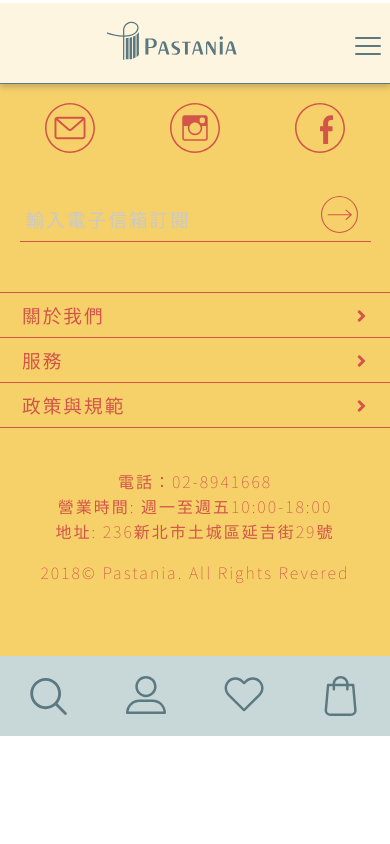
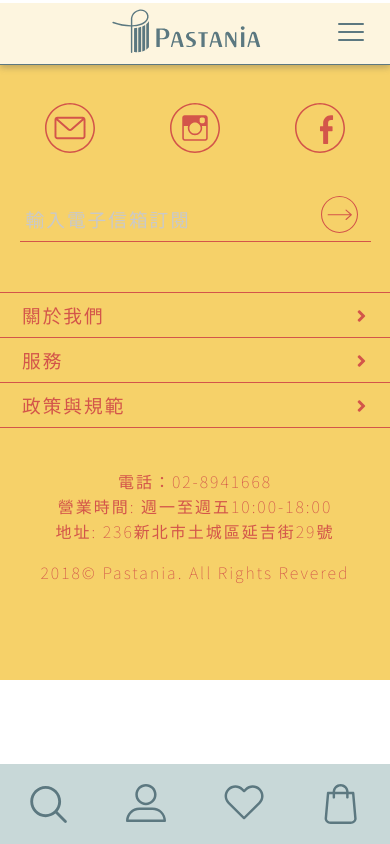
Before and after one commit to ElodieLin/Pastania, a PHP site: page /index.php in a window 390 px wide. Run offline with PHP 8.4, Linux system fonts and the light colour scheme; some libraries are stand-ins or nearby versions; some web fonts are replaced.

Commit message:
手機與桌機的rwd調整

```diff
--- a/__navbar.php
+++ b/__navbar.php
@@ -45,6 +45,18 @@
     width: 70%;
   }
 
+  @media screen and (max-width: 900px) {
+    .w_nav li{
+      transform: scale(.8);
+    }
+  }
+
+  @media screen and (max-width: 650px) {
+    .w_nav li{
+      transform: scale(.6);
+    }
+  }
+
   /*--------- 以下上為內容物大盒子 ---------*/
 
   /*--------- 以下為白色背景 ---------*/
@@ -68,6 +80,23 @@
   .w_nav_logo_box img {
     width: 140px;
   }
+
+
+  @media screen and (max-width: 900px) {
+    .w_nav_logo_box img {
+      width: 100px;
+    }
+  }
+
+  /*@media screen and (max-width: 650px) {*/
+    /*.w_nav_logo_box img*/
+      /*width: 150px;*/
+    /*}*/
+  /*}*/
+
+
+
+
 
   /*--------- 以上為logo區域 ---------*/
 
@@ -175,6 +204,12 @@
     display: none;
   }
 
+  @media screen and (max-width: 900px) {
+    .w_nav_icon_box {
+      transform: scale(.8);
+    }
+  }
+
   /*--------- 以上為icon區域 ---------*/
 
   /*---------- search_bar -----------*/
@@ -186,6 +221,7 @@
     border: none;
     border-bottom: 1px solid #5C7880;
     max-width: 0;
+    background: transparent;
   }
 
   .r_btn_s {
@@ -249,7 +285,7 @@
     align-items: center;
   }
 
-  .r_just_a{
+  .r_just_a {
     justify-content: space-around;
   }
 
@@ -295,7 +331,7 @@
     content: "您好: ";
   }
 
-  .nav-link{
+  .nav-link {
     padding: 0 !important;
     /*蓋掉bs*/
   }
@@ -381,25 +417,27 @@
 
   /*--------- 以上為購物車選單---------*/
 
+
+
+
+
+
+
+
+  /* ～～～～～～～以下漢堡選單區域～～～～～～～ */
+
+
   .ham-wrapper {
     display: none;
     /* 在電腦時，版手機版關閉 */
   }
 
-
-  a {
-    text-decoration: none;
-    color: #5C7880;
-  }
-
-
   @media screen and (max-width: 575.98px) {
 
-    .w_nav_wrapper{
+    .w_nav_wrapper {
       display: none;
     }
 
-    /* ～～～～～～～以下漢堡選單區域～～～～～～～ */
     .ham-wrapper {
       display: flex;
       justify-content: center;
@@ -409,20 +447,25 @@
       background-color: rgba(255, 255, 255, 0.788);
       box-shadow: 0 3px 6px rgba(88, 88, 88, 0.329);
     }
+    .ham-wrapper-a {
+      width: 80%;
+      justify-content: center;
+    }
+
 
     .ham-wrapper img {
-      width: 35%;
-      margin: 0 auto;
+      width: 50%;
+      transform: translate(20%);
+      padding: 8px 0;
+    }
 
-    }
 
     .menu-btn {
       display: flex;
-      /* display: inline-block; */
       cursor: pointer;
-      position: relative;
-      /* background-color: antiquewhite; */
-      padding-top: 8px;
+      width: 20%;
+      align-items: center;
+      justify-content: center;
       z-index: 3;
     }
 
@@ -438,7 +481,7 @@
     .menu-btn > ul {
       position: absolute;
       right: 0;
-      top: 90px;
+      top: 100%;
       transition: opacity .4s;
     }
 
@@ -446,6 +489,7 @@
       opacity: 1;
       max-height: 800px;
       width: 100vw;
+      background-color: #DCDCDC;
 
     }
 
@@ -453,12 +497,10 @@
       font-size: 20px;
       display: flex;
       padding: 10px 22px;
-
+      color: #5C7880 !important;
     }
 
-    .menu-btn ul li a:hover {
-      background: #DCDCDC;
-    }
+
 
     ul,
     li {
@@ -473,7 +515,6 @@
 
     .bar-box {
       width: 45px;
-      padding: 50% 0;
       background: transparent;
       border-radius: 3px;
 
@@ -518,27 +559,26 @@
 
   /* ～～～～～～～以下手機選單區域～～～～～～～ */
   @media screen and (min-width: 576px) {
-    .r_phone_button{
+    .r_phone_button {
       display: none;
     }
   }
 
-  .r_phone_button{
+  .r_phone_button {
     background-color: #C8D8D8;
     position: fixed;
     width: 100%;
-    top: 656px; /* i6 plus 736-80*/
     z-index: 99;
+    bottom: 0;
   }
 
-  .r_phone_button ul li{
+  .r_phone_button ul li {
     padding: 20px;
   }
 
-  .r_phone_button ul li a img{
+  .r_phone_button ul li a img {
     width: 40px;
   }
-
 
 
   /* ～～～～～～～以上手機選單區域～～～～～～～ */
@@ -608,10 +648,12 @@
     color: #5C7880;
     display: inline-block !important;
   }
-  .navbar{
-          padding: 0.1rem ;
+
+  .navbar {
+    padding: 0.1rem;
 
   }
+
   .fixed-nav-bar, .ham-wrapper {
     position: fixed;
     top: 0;
@@ -623,7 +665,7 @@
 
 </style>
 <nav>
-  <div class="w_menubar fixed-nav-bar" >
+  <div class="w_menubar fixed-nav-bar">
     <div class="w_nav_wrapper">
       <ul class="w_nav en_font">
         <!-- 以下為logo區域 -->
@@ -639,6 +681,13 @@
             <span class="w_nav_translate_ch  w_nav_noto_regular">關於我們</span>
             <span class="w_nav_translate_en  w_nav_en_font">About Us</span>
           </a>
+          <!-- 以下為下拉選單區域 -->
+          <ul class="w_nav_sub noto_regular transition">
+            <li class="w_nav_noto_regular_sub"><a href="#">品牌介紹</a></li>
+            <li class="w_nav_noto_regular_sub"><a href="#">義麵地圖</a></li>
+          </ul>
+          <!-- 以上為下拉選單區域 -->
+
         </li>
         <!-- 活動 -->
         <li class="w_nav_word">
@@ -802,7 +851,9 @@
   </div>
   <!-- /* ～～～～～～～以下漢堡選單區域～～～～～～～ */ -->
   <div class="ham-wrapper">
-    <img src="img/icon/pastania_logo.svg" alt="">
+    <a class="r_flex ham-wrapper-a" href="./">
+    <img src="img/icon/pastania_logo.svg"  alt="">
+    </a>
     <div class="menu-btn ">
       <div class="bar-box">
         <div class="bar bar1 "></div>
@@ -810,16 +861,16 @@
         <div class="bar bar3 "></div>
       </div>
       <ul>
-        <li><a href="">About Us</a></li>
+        <li class=""><a href="">About Us</a></li>
         <li>
-          <a class="r_arrow_icon">Events<i class="fas fa-angle-right r_arrow_icon"></i></a>
+          <a class="r_arrow_icon ">Events<i class="fas fa-angle-right r_arrow_icon"></i></a>
           <ul class="sub-menu ">
             <li><a>親子同樂玩pasta</a></li>
             <li><a>白色情人節特輯</a></li>
           </ul>
         </li>
         <li>
-          <a class="r_arrow_icon">Products<i class="fas fa-angle-right r_arrow_icon"></i></a>
+          <a class="r_arrow_icon ">Products<i class="fas fa-angle-right r_arrow_icon"></i></a>
           <ul class="sub-menu">
             <li><a href="product_list_long.php">Long 長麵</a></li>
             <li><a href="product_short_cut.php">Short cut 短麵</a></li>
@@ -831,7 +882,7 @@
           </ul>
         </li>
         <li>
-          <a class="r_arrow_icon">Recipes<i class="fas fa-angle-right r_arrow_icon"></i></a>
+          <a class="r_arrow_icon ">Recipes<i class="fas fa-angle-right r_arrow_icon"></i></a>
           <ul class="sub-menu">
             <li><a>Party 週末派對</a></li>
             <li><a>Occasion 特殊節慶</a></li>
@@ -1041,8 +1092,6 @@
   <script>
 
 
-
-
     // icon下拉選單
     $(document).ready(function () {
       $(".r_btn_i").hover(function () {
```
Lines whose indentation alone changed are shown as unchanged.
